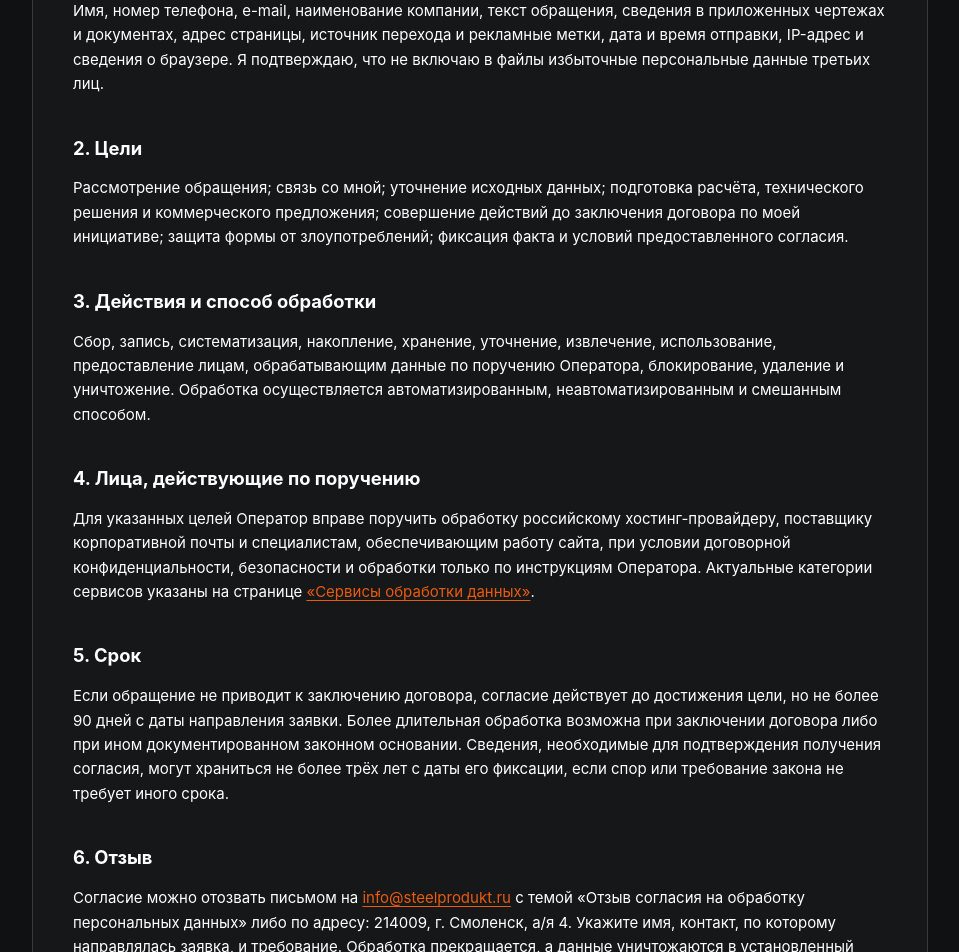
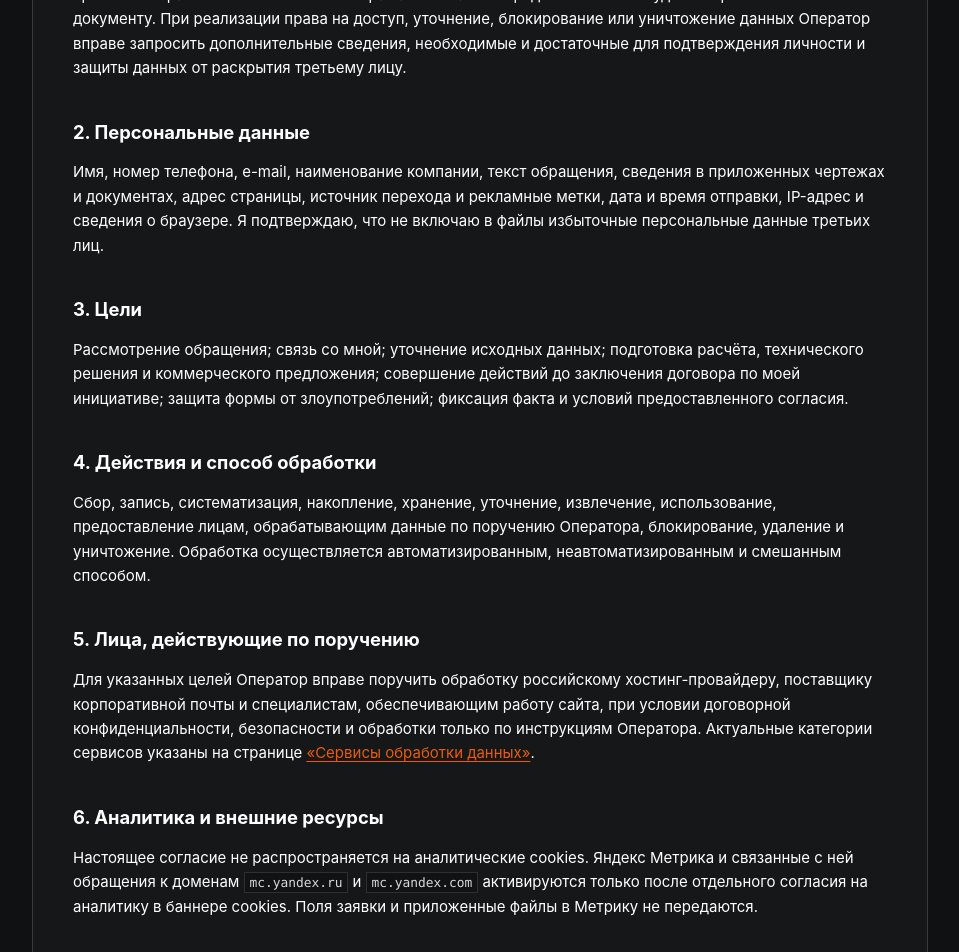
Before and after one commit to alexeyborisov19-sys/alexeyborisov19-sys-steel-probuct, a Next.js app: page /legal/personal-data-consent in a window 1280 px wide. Shown: the part 1060-2012 px from the top of the page, without its empty margins (160-1119 px from the left). Built offline with nearby package versions, Linux system fonts and the light colour scheme; no server answers.

Commit message:
fix(legal): address consent and analytics recommendations

```diff
--- a/app/(public)/legal/cookies/page.tsx
+++ b/app/(public)/legal/cookies/page.tsx
@@ -1,7 +1,7 @@
 import type { Metadata } from "next";
 import Link from "next/link";
 import { LegalDocument } from "@/components/LegalDocument";
-import { legalLinks, legalOperator } from "@/lib/legal";
+import { legalDocumentDisplayDates, legalLinks, legalOperator } from "@/lib/legal";
 import { createPageMetadata } from "@/lib/seo";
 
 export const metadata: Metadata = createPageMetadata({
@@ -12,7 +12,7 @@ export const metadata: Metadata = createPageMetadata({
 
 export default function CookiesPage() {
   return <LegalDocument path={legalLinks.cookies} title="Политика использования cookies" description="Как сайт использует технические cookies и аналитику.">
-    <p className="legal-document__date">Редакция от {legalOperator.policyVersion}</p>
+    <p className="legal-document__date">Редакция от {legalDocumentDisplayDates.cookies}</p>
     <h2>1. Что такое cookies и локальное хранилище</h2>
     <p>Cookies — небольшие технические файлы, которые браузер сохраняет на устройстве пользователя. Они помогают сайту работать корректно, сохранять выбор пользователя и, при согласии, измерять посещаемость.</p>
     <p>Сайт также использует локальное хранилище браузера. Оно похоже на cookies по назначению, но данные доступны только в браузере для соответствующего сайта.</p>
@@ -20,7 +20,7 @@ export default function CookiesPage() {
     <p>Запись <code>steelprodukt-cookie-consent-v2</code> сохраняет версию настроек, разрешение или запрет аналитики и дату выбора. Она нужна, чтобы сайт не спрашивал одно и то же при каждом открытии. Запись не используется для рекламы и хранится до изменения выбора либо очистки данных сайта в браузере.</p>
     <p>Сервер может создавать краткосрочные технические журналы соединений для безопасности, диагностики и защиты от злоупотреблений. Прикладной журнал форм не записывает открытые телефон, e-mail и текст заявки; сетевой идентификатор хешируется. Эти журналы не используются для построения рекламных профилей.</p>
     <h2>3. Яндекс Метрика</h2>
-    <p>После нажатия «Разрешить аналитику» сайт может загрузить Яндекс Метрику. Сервис получает технические сведения об устройстве и браузере, сетевой адрес, источник перехода, посещённые страницы и события взаимодействия. Метрика может устанавливать собственные cookies, включая <code>_ym_uid</code>, <code>_ym_d</code>, <code>_ym_isad</code> и другие идентификаторы, перечень и сроки которых определяются Яндексом.</p>
+    <p>После нажатия «Разрешить аналитику» сайт может загрузить скрипт Яндекс Метрики с домена <code>mc.yandex.ru</code> и разрешить связанные сетевые обращения к <code>mc.yandex.ru</code> и <code>mc.yandex.com</code>. Сервис получает технические сведения об устройстве и браузере, сетевой адрес, источник перехода, посещённые страницы и события взаимодействия. Метрика может устанавливать собственные cookies, включая <code>_ym_uid</code>, <code>_ym_d</code>, <code>_ym_isad</code> и другие идентификаторы, перечень и сроки которых определяются Яндексом. Поля заявок и приложенные файлы в Метрику не передаются.</p>
     <p>Вебвизор по умолчанию отключён. Google Analytics, рекламные пиксели и сторонние чаты в текущей версии сайта не подключены.</p>
     <h2>4. Управление выбором</h2>
     <p>До согласия аналитический скрипт не загружается. Нажмите «Продолжить без аналитики», чтобы использовать сайт без Метрики, либо «Разрешить аналитику».</p>
--- a/app/(public)/legal/personal-data-consent/page.tsx
+++ b/app/(public)/legal/personal-data-consent/page.tsx
@@ -14,18 +14,21 @@ export default function PersonalDataConsentPage() {
   return <LegalDocument path={legalLinks.personalDataConsent} title="Согласие на обработку персональных данных" description="Согласие, предоставляемое при направлении заявки через сайт.">
     <p className="legal-document__date">Редакция от {legalDocumentDisplayDates.personalDataConsent}</p>
     <p>Устанавливая отдельную отметку в форме и нажимая кнопку отправки, я свободно, своей волей и в своём интересе даю {legalOperator.name}, ОГРН {legalOperator.ogrn}, ИНН {legalOperator.inn}, адрес: {legalOperator.legalAddress}, согласие на обработку моих персональных данных на следующих условиях.</p>
-    <h2>1. Данные</h2>
-    <p>Субъектом персональных данных является физическое лицо, направляющее заявку через форму сайта. Для идентификации субъекта используются указанные им в форме имя и номер телефона и/или адрес электронной почты.</p>
+    <h2>1. Сведения о субъекте персональных данных и порядок идентификации</h2>
+    <p>Субъектом персональных данных является лицо, которое самостоятельно заполняет и отправляет форму. Для связи по обращению и учёта согласия Оператор идентифицирует субъекта по совокупности имени, указанного в форме, и хотя бы одного контактного реквизита — номера телефона или e-mail, а также даты и времени отправки и технического номера заявки. Такой порядок не является удостоверением личности по документу. При реализации права на доступ, уточнение, блокирование или уничтожение данных Оператор вправе запросить дополнительные сведения, необходимые и достаточные для подтверждения личности и защиты данных от раскрытия третьему лицу.</p>
+    <h2>2. Персональные данные</h2>
     <p>Имя, номер телефона, e-mail, наименование компании, текст обращения, сведения в приложенных чертежах и документах, адрес страницы, источник перехода и рекламные метки, дата и время отправки, IP-адрес и сведения о браузере. Я подтверждаю, что не включаю в файлы избыточные персональные данные третьих лиц.</p>
-    <h2>2. Цели</h2>
+    <h2>3. Цели</h2>
     <p>Рассмотрение обращения; связь со мной; уточнение исходных данных; подготовка расчёта, технического решения и коммерческого предложения; совершение действий до заключения договора по моей инициативе; защита формы от злоупотреблений; фиксация факта и условий предоставленного согласия.</p>
-    <h2>3. Действия и способ обработки</h2>
+    <h2>4. Действия и способ обработки</h2>
     <p>Сбор, запись, систематизация, накопление, хранение, уточнение, извлечение, использование, предоставление лицам, обрабатывающим данные по поручению Оператора, блокирование, удаление и уничтожение. Обработка осуществляется автоматизированным, неавтоматизированным и смешанным способом.</p>
-    <h2>4. Лица, действующие по поручению</h2>
+    <h2>5. Лица, действующие по поручению</h2>
     <p>Для указанных целей Оператор вправе поручить обработку российскому хостинг-провайдеру, поставщику корпоративной почты и специалистам, обеспечивающим работу сайта, при условии договорной конфиденциальности, безопасности и обработки только по инструкциям Оператора. Актуальные категории сервисов указаны на странице <Link href={legalLinks.services}>«Сервисы обработки данных»</Link>.</p>
-    <h2>5. Срок</h2>
+    <h2>6. Аналитика и внешние ресурсы</h2>
+    <p>Настоящее согласие не распространяется на аналитические cookies. Яндекс Метрика и связанные с ней обращения к доменам <code>mc.yandex.ru</code> и <code>mc.yandex.com</code> активируются только после отдельного согласия на аналитику в баннере cookies. Поля заявки и приложенные файлы в Метрику не передаются.</p>
+    <h2>7. Срок</h2>
     <p>Если обращение не приводит к заключению договора, согласие действует до достижения цели, но не более 90 дней с даты направления заявки. Более длительная обработка возможна при заключении договора либо при ином документированном законном основании. Сведения, необходимые для подтверждения получения согласия, могут храниться не более трёх лет с даты его фиксации, если спор или требование закона не требует иного срока.</p>
-    <h2>6. Отзыв</h2>
+    <h2>8. Отзыв</h2>
     <p>Согласие можно отозвать письмом на <a href={`mailto:${legalOperator.privacyEmail}`}>{legalOperator.privacyEmail}</a> с темой «Отзыв согласия на обработку персональных данных» либо по адресу: {legalOperator.postalAddress}. Укажите имя, контакт, по которому направлялась заявка, и требование. Обработка прекращается, а данные уничтожаются в установленный законом срок, если их дальнейшая обработка не требуется по договору или закону.</p>
     <p>Согласие на рекламные сообщения в этот документ не входит и предоставляется отдельно. Полные правила и права субъекта приведены в <Link href={legalLinks.privacy}>политике обработки персональных данных</Link>.</p>
   </LegalDocument>;
--- a/app/(public)/legal/privacy/page.tsx
+++ b/app/(public)/legal/privacy/page.tsx
@@ -30,7 +30,7 @@ export default function PrivacyPage() {
     <p>Телефон, e-mail и идентификатор выбранного пользователем мессенджера используются только при наличии отдельного добровольного <Link href={legalLinks.marketingConsent}>согласия на рекламу</Link>. Согласие действует до его отзыва, но не более трёх лет с даты предоставления; затем оно должно быть получено повторно.</p>
 
     <h3>2.4. Аналитика и улучшение сайта</h3>
-    <p>После отдельного выбора в баннере cookies могут обрабатываться сетевой адрес, технические характеристики устройства и браузера, сведения о посещённых страницах, источнике перехода и действиях на сайте. Цель — измерение посещаемости, поиск технических ошибок и улучшение структуры сайта. Без согласия аналитический сервис не загружается.</p>
+    <p>Только после отдельного согласия на аналитику в баннере cookies Яндекс Метрика и связанные обращения к доменам <code>mc.yandex.ru</code> и <code>mc.yandex.com</code> могут обрабатывать сетевой адрес, технические характеристики устройства и браузера, сведения о посещённых страницах, источнике перехода и действиях на сайте. Цель — измерение посещаемости, поиск технических ошибок и улучшение структуры сайта. Без согласия аналитический сервис не загружается.</p>
 
     <h3>2.5. Безопасность и доказательство согласий</h3>
     <p>Оператор обрабатывает технические журналы, дату и время, хешированные контактные данные и сетевые идентификаторы, версию согласия и сведения о странице отправки. Это необходимо для защиты формы от злоупотреблений, расследования инцидентов и подтверждения законности обработки. Журнал согласий хранится отдельно от основной заявки не более трёх лет с даты фиксации согласия, если спор или требование закона не требует иного срока.</p>
@@ -54,7 +54,7 @@ export default function PrivacyPage() {
     <p>Техническая база закрытой системы служебного учёта развёрнута отдельно от публичного пути приёма заявок: применены миграции, создан служебный HMAC-индекс существующих обращений и подготовлены персональные учётные записи, разграничение полномочий, контроль целостности журнала, реестр обращений и инцидентов, legal hold, выборочные официальные выгрузки с ограниченным сроком доступа и контролируемое удаление. Административный интерфейс выключен и сотрудникам недоступен до отдельного организационно-правового утверждения; публичные формы продолжают сохранять первичные записи независимо от служебной SQLite. Исторические журналы не заполняются задним числом.</p>
 
     <h2>6. Cookies и Яндекс Метрика</h2>
-    <p>До выбора пользователя сайт использует только необходимые технические данные. Яндекс Метрика загружается после согласия на аналитику. Вебвизор по умолчанию отключён и может быть включён только после отдельной оценки объёма данных и обновления настоящей политики. Подробности и порядок изменения выбора приведены в <Link href={legalLinks.cookies}>политике cookies</Link>.</p>
+    <p>До выбора пользователя сайт использует только необходимые технические данные. Скрипт Яндекс Метрики с домена <code>mc.yandex.ru</code> и связанные сетевые обращения к <code>mc.yandex.ru</code> и <code>mc.yandex.com</code> разрешаются только после отдельного согласия на аналитику. Поля заявок и приложенные файлы в Метрику не передаются. Вебвизор по умолчанию отключён и может быть включён только после отдельной оценки объёма данных и обновления настоящей политики. Подробности и порядок изменения выбора приведены в <Link href={legalLinks.cookies}>политике cookies</Link>.</p>
 
     <h2>7. Защита и действия при инцидентах</h2>
     <p>Оператор применяет правовые, организационные и технические меры: разграничение доступа, учёт информационных систем и подрядчиков, защищённые соединения, обновление программного обеспечения, технические журналы без открытых контактов, обязательства о конфиденциальности и внутренний порядок реагирования на инциденты. Загруженные файлы первично помещаются в закрытый каталог вне общедоступной части сайта; архивы не распаковываются автоматически, а CAD-файлы и архивы считаются непроверенными до дополнительной проверки. Резервные архивы шифруются отдельным ключом до передачи в закрытое объектное хранилище Beget, расположенное в Российской Федерации. После контрольной обратной загрузки проверяются SHA-256 и возможность чтения архива без перезаписи рабочих данных; ключ шифрования в объектное хранилище не передаётся.</p>
--- a/app/(public)/legal/services/page.tsx
+++ b/app/(public)/legal/services/page.tsx
@@ -34,7 +34,7 @@ function getServices() {
     service: "Яндекс Метрика",
     status: "Только после согласия",
     data: "Сетевые и браузерные идентификаторы, страницы и события посещения",
-    condition: "До выбора «Разрешить аналитику» код Метрики не загружается. Вебвизор по умолчанию отключён.",
+    condition: "До выбора «Разрешить аналитику» код Метрики не загружается; обращения к mc.yandex.ru и mc.yandex.com не выполняются. Поля заявок и приложенные файлы в Метрику не передаются. Вебвизор по умолчанию отключён.",
   },
   {
     service: "CRM",
--- a/lib/legal.ts
+++ b/lib/legal.ts
@@ -22,18 +22,19 @@ export const legalOperator = {
 } as const;
 
 export const legalDocumentVersions = {
-  privacy: "2026-08-13",
+  privacy: "2026-08-27",
   personalDataConsent: "2026-08-27",
   marketingConsent: "2026-07-30",
-  cookies: "2026-07-30",
+  cookies: "2026-08-27",
   terms: "2026-07-30",
-  services: "2026-08-13",
+  services: "2026-08-27",
 } as const;
 
 export const legalDocumentDisplayDates = {
-  privacy: "13 августа 2026 года",
+  privacy: "27 августа 2026 года",
   personalDataConsent: "27 августа 2026 года",
-  services: "13 августа 2026 года",
+  cookies: "27 августа 2026 года",
+  services: "27 августа 2026 года",
 } as const;
 
 export const legalLinks = {
```
Also changed, not shown: 7 other files (tests, documents, lock files or other folders).
